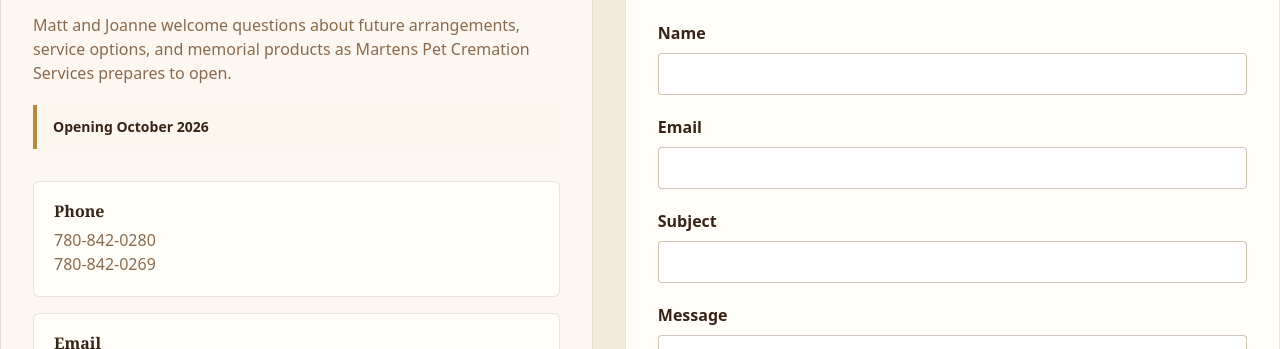
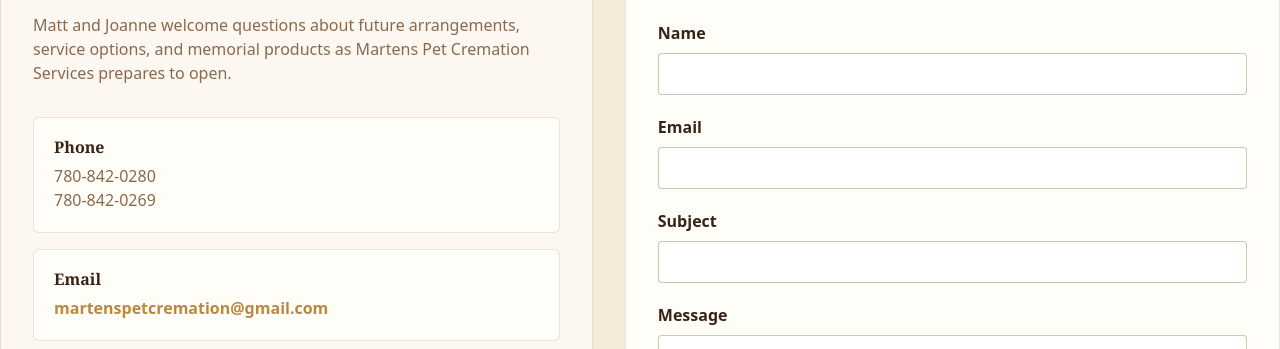
Before and after one commit to NicoleDesignAndCo/martens-design, a website: page dist/contact.html in a window 1280 px wide. Shown: the part 759-1108 px from the top of the page. Drawn offline with nearby package versions, Linux system fonts and the light colour scheme.

```diff
--- a/dist/contact.html
+++ b/dist/contact.html
@@ -40,7 +40,6 @@
             <p class="text-sm font-bold uppercase tracking-[0.18em] text-[var(--gold)]">How to reach us</p>
             <h2 class="mt-3 text-3xl font-bold">Contact Details</h2>
             <p class="mt-4 text-[var(--muted-brown)]">Matt and Joanne welcome questions about future arrangements, service options, and memorial products as Martens Pet Cremation Services prepares to open.</p>
-            <p class="mt-5 border-l-4 border-[var(--gold)] bg-[var(--cream)] px-4 py-3 text-sm font-semibold text-[var(--deep-brown)]">Opening October 2026</p>
 
             <div class="mt-8 grid gap-4 sm:grid-cols-2 lg:grid-cols-1">
               <!-- TODO: Confirm phone numbers with client before launch. -->
```
Also changed, not shown: 1 other file.
